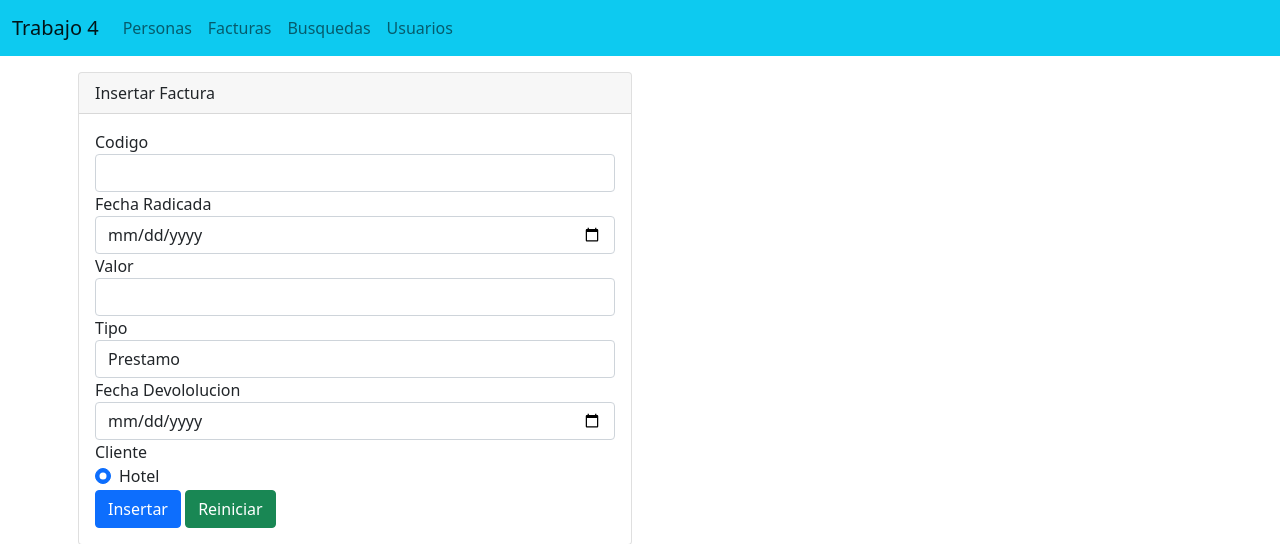
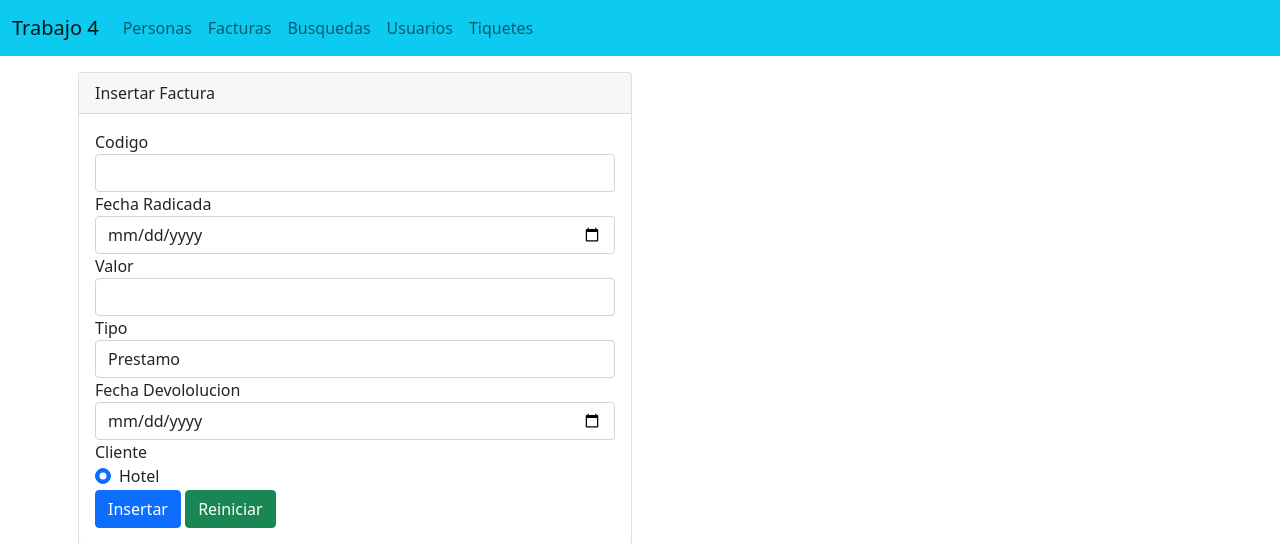
Before and after one commit to julian4u0/trabajo-sql-bases-de-datos, a PHP site: page /facturas/facturas.php in a window 1280 px wide. Shown: the top 544 px of the page. Run offline with PHP 8.4, Linux system fonts and the light colour scheme; data comes from the database, SQL or seed files in the repository; some libraries are stand-ins or nearby versions.

Commit message:
Update cabezera.php

```diff
--- a/elementos/cabezera.php
+++ b/elementos/cabezera.php
@@ -19,6 +19,9 @@
                 <li class="nav-item">
                     <a class="nav-link" href="../usuarios/usuarios.php">Usuarios</a>
                 </li>
+                <li class="nav-item">
+                    <a class="nav-link" href="../tiquetes/tiquetes.php">Tiquetes</a>
+                </li>
             </ul>
         </div>
     </div>
```
